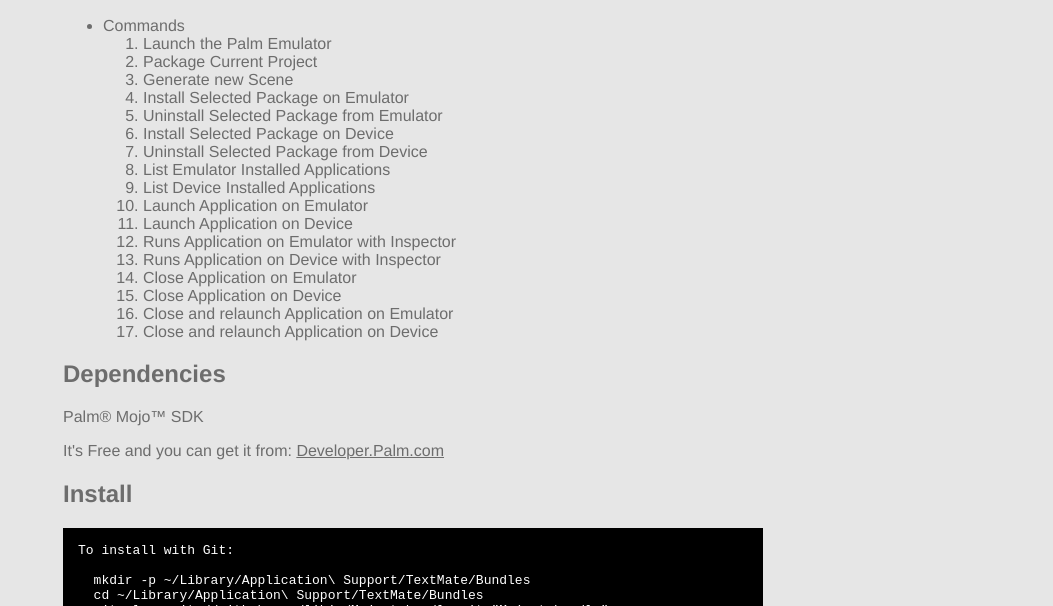
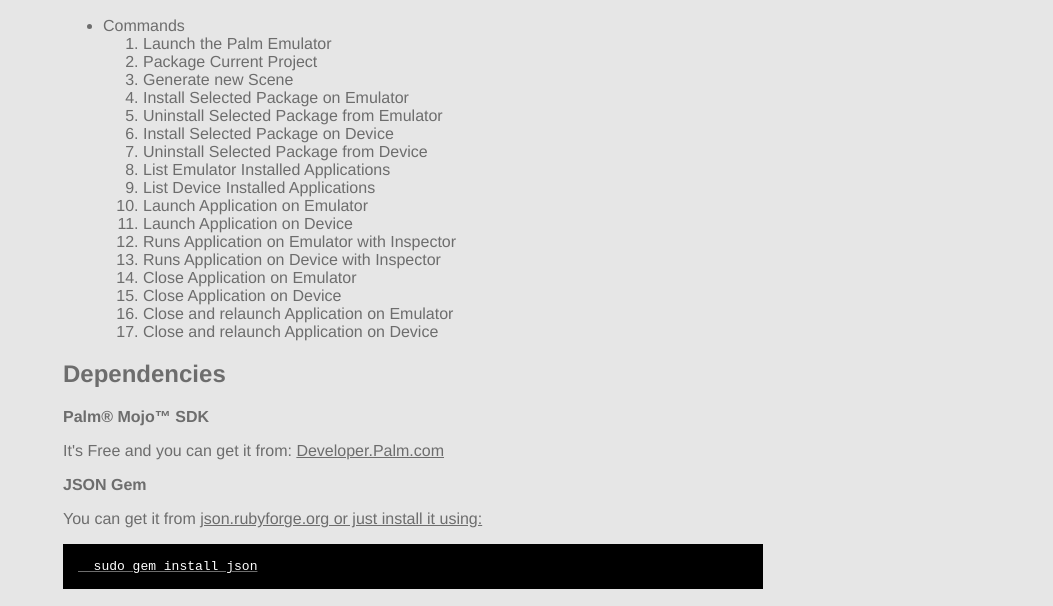
Before and after one commit to libin/Mojo.tmbundle, a plain HTML site: page index.html in a window 1280 px wide. Shown: the part 350-956 px from the top of the page, without its empty margins (227-1280 px from the left). Drawn offline with Linux system fonts and the light colour scheme.

Commit message:
Add JSON gem info

```diff
--- a/index.html
+++ b/index.html
@@ -77,9 +77,14 @@
       </ol>
     </ul>
     <h2>Dependencies</h2>
-<p> Palm&reg; Mojo&trade; SDK</p>
+<b>Palm&reg; Mojo&trade; SDK</b>
 <p>It's Free and you can get it from:
 <a href="http://developer.palm.com/index.php?option=com_content&view=article&id=1597">Developer.Palm.com</a></p>
+<b>JSON Gem</b>
+<p>You can get it from <a href='http://json.rubyforge.org/'>json.rubyforge.org or just install it using:</p>
+<pre>
+  sudo gem install json
+</pre>
 <h2>Install</h2>
 <pre>To install with Git:
 
```
